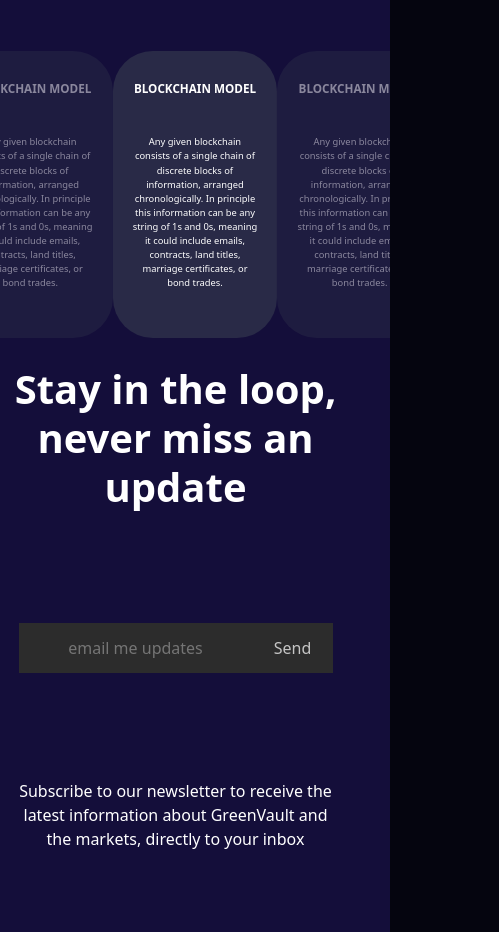
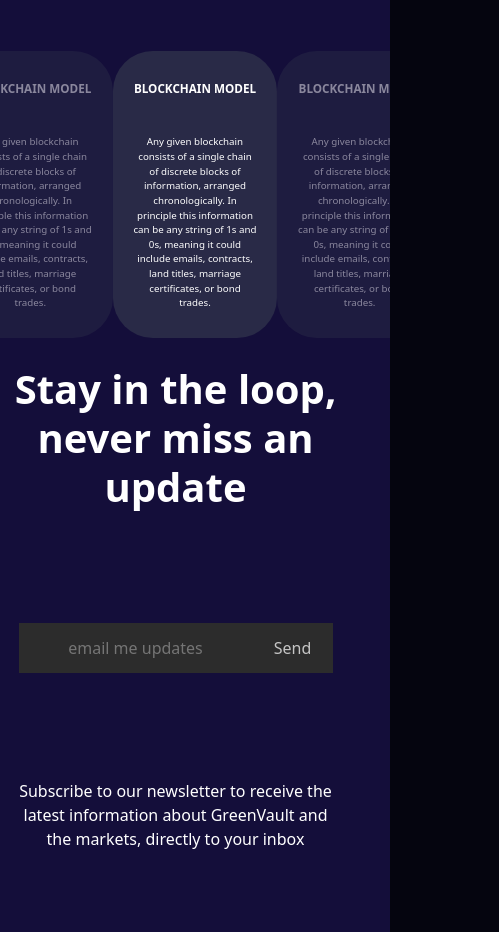
Before and after one commit to Jasper-Rowan/NatureDAO-landing-page, a Next.js app: page / in a window 390 px wide. Shown: the part 4560-5492 px from the top of the page, 499 px wide, since content can reach past the window. Built offline with nearby package versions, Linux system fonts and the light colour scheme.

Commit message:
fixed the mobile margin issue for all pages

```diff
--- a/styles/about.module.css
+++ b/styles/about.module.css
@@ -109,7 +109,7 @@
 
 @media (max-width: 820px) {
     .main {
-        height: 400vh;
+        height: 450vh;
     }
 
     .body {
@@ -121,7 +121,8 @@
     }
 
     .middle {
-        margin-top: 30vh;
+
+        margin-top: 40vh;
     }
 
 }
--- a/styles/components_styles/carousel.module.css
+++ b/styles/components_styles/carousel.module.css
@@ -74,7 +74,7 @@
     }
 
     .carousel_tile_body {
-        font-size: 2.4vw;
+        font-size: 2.5vw;
     }
 
   }
--- a/styles/globals.css
+++ b/styles/globals.css
@@ -36,3 +36,7 @@ input, select, textarea{
 textarea:focus, input:focus {
   color: #919191;
 }
+
+html, body {
+  overflow-x: hidden;
+}
```
